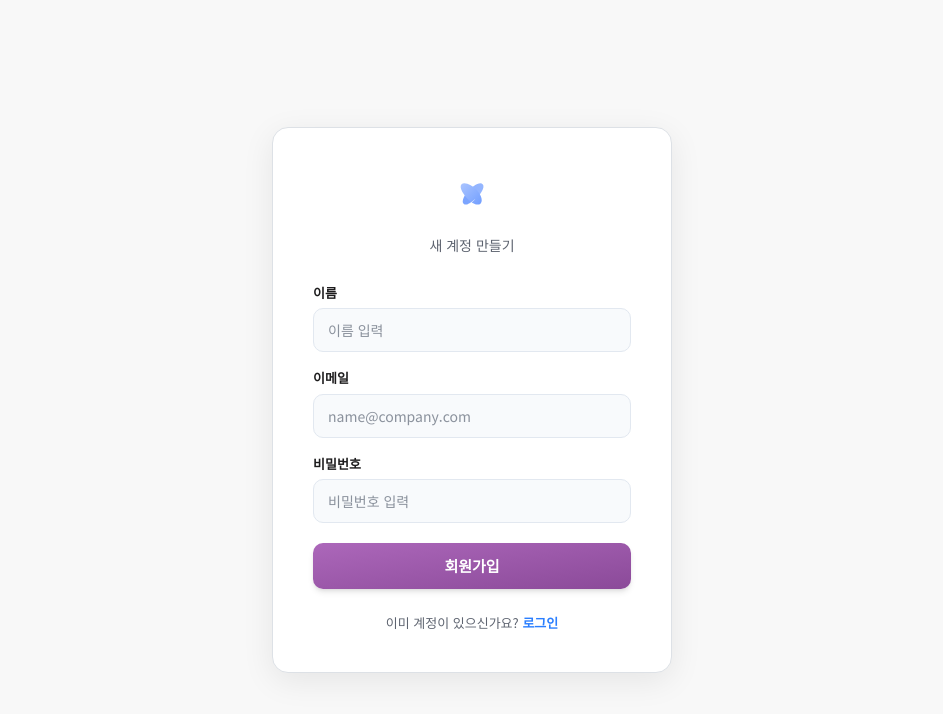
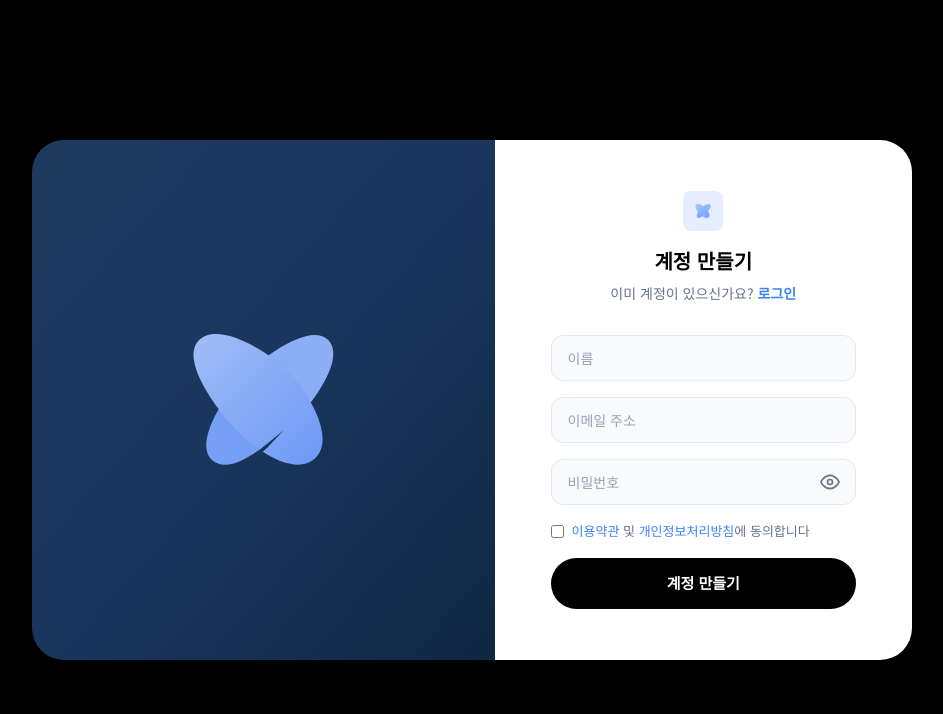
Before and after one commit to emax-project/MESSAGE, a React (Vite) app in the folder packages/client/: page /register in a window 1280 px wide. Shown: the top 714 px of the page, without its empty margins (168-1111 px from the left). Built offline with nearby package versions, Linux system fonts and the light colour scheme; no server answers.

Commit message:
refactor: 로그인 UI 개선

```diff
--- /dev/null
+++ b/packages/client/src/components/AuthCard.tsx
@@ -0,0 +1,43 @@
+import type { ReactNode } from 'react';
+import { cn } from '../utils/cn';
+
+const LOGO_SRC = `${import.meta.env.BASE_URL}emax-logo.svg`;
+
+type Props = {
+  children: ReactNode;
+  title: string;
+  subtext: ReactNode;
+  className?: string;
+};
+
+export function AuthCard({ children, title, subtext, className }: Props) {
+  return (
+    <div
+      className={cn(
+        'flex overflow-hidden rounded-[32px] w-full max-w-[880px] min-h-[520px] shadow-2xl',
+        className,
+      )}
+    >
+      {/* Left: visual area */}
+      <div className="hidden sm:flex flex-[1.2] min-w-0 items-center justify-center bg-gradient-to-br from-[#1e3a5f] via-[#1a365d] to-[#0f2744] p-12">
+        <img
+          src={LOGO_SRC}
+          alt=""
+          className="w-[220px] h-[220px] object-contain opacity-95"
+          aria-hidden
+        />
+      </div>
+      {/* Right: form */}
+      <div className="flex-1 min-w-[340px] flex flex-col justify-center bg-white px-10 sm:px-14 py-12">
+        <div className="flex flex-col items-center text-center mb-8">
+          <div className="w-10 h-10 mb-4 rounded-lg bg-[#7CA5FF]/20 flex items-center justify-center">
+            <img src={LOGO_SRC} alt="" className="w-6 h-6 object-contain" aria-hidden />
+          </div>
+          <h1 className="text-xl font-bold text-black">{title}</h1>
+          <p className="mt-2 text-sm text-[#64748b]">{subtext}</p>
+        </div>
+        {children}
+      </div>
+    </div>
+  );
+}
--- a/packages/client/src/pages/Login.tsx
+++ b/packages/client/src/pages/Login.tsx
@@ -1,25 +1,37 @@
 import { useState, useEffect } from 'react';
 import { Link, useNavigate } from 'react-router-dom';
 import { authApi, getBaseUrl, setBaseUrl } from '../api';
-import { useAuthStore, useThemeStore } from '../store';
+import { useAuthStore } from '../store';
 import TitleBar from '../components/TitleBar';
-import { EmaxLogo } from '../components/EmaxLogo';
-import UIButton from '../components/ui/UIButton';
+import { AuthCard } from '../components/AuthCard';
 import UITextInput from '../components/ui/UITextInput';
-import { cn } from '../utils/cn';
+
+function EyeIcon({ open }: { open: boolean }) {
+  return open ? (
+    <svg width="20" height="20" viewBox="0 0 24 24" fill="none" stroke="currentColor" strokeWidth="2" strokeLinecap="round" strokeLinejoin="round">
+      <path d="M17.94 17.94A10.07 10.07 0 0 1 12 20c-7 0-11-8-11-8a18.45 18.45 0 0 1 5.06-5.94M9.9 4.24A9.12 9.12 0 0 1 12 4c7 0 11 8 11 8a18.5 18.5 0 0 1-2.16 3.19m-6.72-1.07a3 3 0 1 1-4.24-4.24" />
+      <line x1="1" y1="1" x2="23" y2="23" />
+    </svg>
+  ) : (
+    <svg width="20" height="20" viewBox="0 0 24 24" fill="none" stroke="currentColor" strokeWidth="2" strokeLinecap="round" strokeLinejoin="round">
+      <path d="M1 12s4-8 11-8 11 8 11 8-4 8-11 8-11-8-11-8z" />
+      <circle cx="12" cy="12" r="3" />
+    </svg>
+  );
+}
 
 export default function Login() {
   const [email, setEmail] = useState('');
   const [password, setPassword] = useState('');
+  const [showPassword, setShowPassword] = useState(false);
   const [error, setError] = useState('');
   const [loading, setLoading] = useState(false);
   const [serverUrl, setServerUrl] = useState(() => getBaseUrl() || 'http://203.254.98.92:3001');
   const setAuth = useAuthStore((s) => s.setAuth);
-  const isDark = useThemeStore((s) => s.isDark);
   const navigate = useNavigate();
 
   useEffect(() => {
-    window.electronAPI?.windowResize?.(960, 700);
+    window.electronAPI?.windowResize?.(1000, 640);
   }, []);
   useEffect(() => {
     setServerUrl(getBaseUrl() || '');
@@ -47,95 +59,78 @@ export default function Login() {
   const isElectron = !!window.electronAPI;
 
   return (
-    <div className={cn('w-full min-h-screen flex flex-col', isDark ? 'bg-[#1d1c1d]' : 'bg-[#f8f8f8]')}>
-      {isElectron && <TitleBar title="EMAX" isDark={isDark} />}
+    <div className="w-full min-h-screen flex flex-col bg-black">
+      {isElectron && <TitleBar title="EMAX" isDark />}
       <div className="flex-1 flex items-center justify-center p-6">
-        <div
-          className={cn(
-            'flex flex-col items-center pt-12 px-10 pb-10 rounded-2xl w-full max-w-[400px] border',
-            isDark ? 'bg-[#222529] border-[#3a3f46] shadow-[0_8px_32px_rgba(0,0,0,0.3)]' : 'bg-white border-[#dde1e6] shadow-[0_8px_32px_rgba(0,0,0,0.08)]',
-          )}
+        <AuthCard
+          title="로그인"
+          subtext={
+            <>
+              계정이 없으신가요?{' '}
+              <Link to="/register" className="text-[#3b82f6] font-semibold no-underline hover:underline">
+                회원가입
+              </Link>
+            </>
+          }
         >
-          <div className="mb-[18px]">
-            <EmaxLogo variant={isDark ? 'light' : 'accent'} size="lg" />
-          </div>
-          <p className={cn('mb-7 text-sm', isDark ? 'text-[#a7adb4]' : 'text-[#5e6470]')}>
-            업무 메신저에 로그인
-          </p>
           <form onSubmit={handleSubmit} className="flex flex-col gap-4 w-full">
-            <div className="flex flex-col gap-1.5">
-              <label className={cn('text-[13px] font-semibold', isDark ? 'text-[#d1d2d3]' : 'text-[#1d1c1d]')}>
-                이메일
-              </label>
+            <div className="relative">
               <UITextInput
                 type="email"
-                placeholder="name@company.com"
+                placeholder="이메일 주소"
                 value={email}
                 onChange={(e) => setEmail(e.target.value)}
                 required
                 autoComplete="email"
-                className="!px-[14px] !py-[11px] !rounded-[10px]"
+                className="!px-4 !py-3 !rounded-xl !border !border-[#e2e8f0] !bg-[#f8fafc] !text-black placeholder:!text-[#94a3b8]"
               />
             </div>
-            <div className="flex flex-col gap-1.5">
-              <label className={cn('text-[13px] font-semibold', isDark ? 'text-[#d1d2d3]' : 'text-[#1d1c1d]')}>
-                비밀번호
-              </label>
+            <div className="relative">
               <UITextInput
-                type="password"
-                placeholder="비밀번호 입력"
+                type={showPassword ? 'text' : 'password'}
+                placeholder="비밀번호"
                 value={password}
                 onChange={(e) => setPassword(e.target.value)}
                 required
                 autoComplete="current-password"
-                className="!px-[14px] !py-[11px] !rounded-[10px]"
+                className="!px-4 !py-3 !pr-12 !rounded-xl !border !border-[#e2e8f0] !bg-[#f8fafc] !text-black placeholder:!text-[#94a3b8]"
               />
+              <button
+                type="button"
+                onClick={() => setShowPassword((p) => !p)}
+                className="absolute right-3 top-1/2 -translate-y-1/2 text-[#64748b] hover:text-[#334155] p-1"
+                aria-label={showPassword ? '비밀번호 숨기기' : '비밀번호 보기'}
+              >
+                <EyeIcon open={showPassword} />
+              </button>
             </div>
             {isElectron && (
               <div className="flex flex-col gap-1.5">
-                <label className={cn('text-[13px] font-semibold', isDark ? 'text-[#d1d2d3]' : 'text-[#1d1c1d]')}>
-                  서버 주소
-                </label>
+                <label className="text-[13px] font-medium text-[#64748b]">서버 주소</label>
                 <UITextInput
                   type="url"
                   placeholder="http://203.254.98.92:3001"
                   value={serverUrl}
                   onChange={(e) => setServerUrl(e.target.value)}
                   onBlur={() => { if (serverUrl.trim()) setBaseUrl(serverUrl.trim()); }}
-                  className="!px-[14px] !py-[11px] !rounded-[10px]"
+                  className="!px-4 !py-3 !rounded-xl !border !border-[#e2e8f0] !bg-[#f8fafc] !text-black placeholder:!text-[#94a3b8]"
                 />
-                <p className={cn('mt-1 text-xs', isDark ? 'text-slate-400' : 'text-slate-500')}>
-                  예: http://203.254.98.92:3001
-                </p>
               </div>
             )}
             {error && (
-              <p className={cn(
-                'px-3 py-2 rounded-lg text-[13px] leading-relaxed text-red-500',
-                isDark ? 'bg-red-500/15' : 'bg-red-500/[0.08]',
-              )}>
+              <p className="px-3 py-2 rounded-xl text-[13px] text-red-600 bg-red-50/80">
                 {error}
               </p>
             )}
-            <UIButton
+            <button
               type="submit"
               disabled={loading}
-              variant="primary"
-              className="mt-1 !px-4 !py-3 !text-[15px] !font-bold"
+              className="w-full py-3.5 rounded-full bg-black text-white font-semibold text-[15px] disabled:opacity-60 transition-opacity"
             >
               {loading ? '로그인 중...' : '로그인'}
-            </UIButton>
+            </button>
           </form>
-          <p className={cn('mt-6 text-center text-[13px]', isDark ? 'text-[#a7adb4]' : 'text-[#5e6470]')}>
-            계정이 없으신가요?{' '}
-            <Link
-              to="/register"
-              className={cn('no-underline font-semibold', isDark ? 'text-blue-300' : 'text-blue-500')}
-            >
-              회원가입
-            </Link>
-          </p>
-        </div>
+        </AuthCard>
       </div>
     </div>
   );
--- a/packages/client/src/pages/Register.tsx
+++ b/packages/client/src/pages/Register.tsx
@@ -1,25 +1,37 @@
 import { useState, useEffect } from 'react';
 import { Link, useNavigate } from 'react-router-dom';
 import { authApi } from '../api';
-import { useAuthStore, useThemeStore } from '../store';
+import { useAuthStore } from '../store';
 import TitleBar from '../components/TitleBar';
-import { EmaxLogo } from '../components/EmaxLogo';
-import UIButton from '../components/ui/UIButton';
+import { AuthCard } from '../components/AuthCard';
 import UITextInput from '../components/ui/UITextInput';
-import { cn } from '../utils/cn';
+
+function EyeIcon({ open }: { open: boolean }) {
+  return open ? (
+    <svg width="20" height="20" viewBox="0 0 24 24" fill="none" stroke="currentColor" strokeWidth="2" strokeLinecap="round" strokeLinejoin="round">
+      <path d="M17.94 17.94A10.07 10.07 0 0 1 12 20c-7 0-11-8-11-8a18.45 18.45 0 0 1 5.06-5.94M9.9 4.24A9.12 9.12 0 0 1 12 4c7 0 11 8 11 8a18.5 18.5 0 0 1-2.16 3.19m-6.72-1.07a3 3 0 1 1-4.24-4.24" />
+      <line x1="1" y1="1" x2="23" y2="23" />
+    </svg>
+  ) : (
+    <svg width="20" height="20" viewBox="0 0 24 24" fill="none" stroke="currentColor" strokeWidth="2" strokeLinecap="round" strokeLinejoin="round">
+      <path d="M1 12s4-8 11-8 11 8 11 8-4 8-11 8-11-8-11-8z" />
+      <circle cx="12" cy="12" r="3" />
+    </svg>
+  );
+}
 
 export default function Register() {
   const [email, setEmail] = useState('');
   const [password, setPassword] = useState('');
   const [name, setName] = useState('');
+  const [showPassword, setShowPassword] = useState(false);
   const [error, setError] = useState('');
   const [loading, setLoading] = useState(false);
   const setAuth = useAuthStore((s) => s.setAuth);
-  const isDark = useThemeStore((s) => s.isDark);
   const navigate = useNavigate();
 
   useEffect(() => {
-    window.electronAPI?.windowResize?.(960, 700);
+    window.electronAPI?.windowResize?.(1000, 640);
   }, []);
 
   const handleSubmit = async (e: React.FormEvent) => {
@@ -37,94 +49,82 @@ export default function Register() {
     }
   };
 
-  const isElectron = !!window.electronAPI;
-
   return (
-    <div className={cn('min-h-screen flex flex-col', isDark ? 'bg-[#1d1c1d]' : 'bg-[#f8f8f8]')}>
-      {isElectron && <TitleBar title="EMAX" isDark={isDark} />}
+    <div className="w-full min-h-screen flex flex-col bg-black">
+      {!!window.electronAPI && <TitleBar title="EMAX" isDark />}
       <div className="flex-1 flex items-center justify-center p-6">
-        <div
-          className={cn(
-            'flex flex-col items-center pt-12 px-10 pb-10 rounded-2xl w-full max-w-[400px] border',
-            isDark ? 'bg-[#222529] border-[#3a3f46] shadow-[0_8px_32px_rgba(0,0,0,0.3)]' : 'bg-white border-[#dde1e6] shadow-[0_8px_32px_rgba(0,0,0,0.08)]',
-          )}
+        <AuthCard
+          title="계정 만들기"
+          subtext={
+            <>
+              이미 계정이 있으신가요?{' '}
+              <Link to="/login" className="text-[#3b82f6] font-semibold no-underline hover:underline">
+                로그인
+              </Link>
+            </>
+          }
         >
-          <div className="mb-[18px]">
-            <EmaxLogo variant={isDark ? 'light' : 'accent'} size="lg" />
-          </div>
-          <p className={cn('mb-7 text-sm', isDark ? 'text-[#a7adb4]' : 'text-[#5e6470]')}>
-            새 계정 만들기
-          </p>
           <form onSubmit={handleSubmit} className="flex flex-col gap-4 w-full">
-            <div className="flex flex-col gap-1.5">
-              <label className={cn('text-[13px] font-semibold', isDark ? 'text-[#d1d2d3]' : 'text-[#1d1c1d]')}>
-                이름
-              </label>
             <UITextInput
               type="text"
-                placeholder="이름 입력"
+              placeholder="이름"
               value={name}
               onChange={(e) => setName(e.target.value)}
               required
               autoComplete="name"
-                className="!px-[14px] !py-[11px] !rounded-[10px]"
+              className="!px-4 !py-3 !rounded-xl !border !border-[#e2e8f0] !bg-[#f8fafc] !text-black placeholder:!text-[#94a3b8]"
             />
-            </div>
-            <div className="flex flex-col gap-1.5">
-              <label className={cn('text-[13px] font-semibold', isDark ? 'text-[#d1d2d3]' : 'text-[#1d1c1d]')}>
-                이메일
-              </label>
             <UITextInput
               type="email"
-                placeholder="name@company.com"
+              placeholder="이메일 주소"
               value={email}
               onChange={(e) => setEmail(e.target.value)}
               required
               autoComplete="email"
-                className="!px-[14px] !py-[11px] !rounded-[10px]"
+              className="!px-4 !py-3 !rounded-xl !border !border-[#e2e8f0] !bg-[#f8fafc] !text-black placeholder:!text-[#94a3b8]"
             />
-            </div>
-            <div className="flex flex-col gap-1.5">
-              <label className={cn('text-[13px] font-semibold', isDark ? 'text-[#d1d2d3]' : 'text-[#1d1c1d]')}>
-                비밀번호
-              </label>
+            <div className="relative">
               <UITextInput
-                type="password"
-                placeholder="비밀번호 입력"
+                type={showPassword ? 'text' : 'password'}
+                placeholder="비밀번호"
                 value={password}
                 onChange={(e) => setPassword(e.target.value)}
                 required
                 autoComplete="new-password"
-                className="!px-[14px] !py-[11px] !rounded-[10px]"
+                className="!px-4 !py-3 !pr-12 !rounded-xl !border !border-[#e2e8f0] !bg-[#f8fafc] !text-black placeholder:!text-[#94a3b8]"
               />
+              <button
+                type="button"
+                onClick={() => setShowPassword((p) => !p)}
+                className="absolute right-3 top-1/2 -translate-y-1/2 text-[#64748b] hover:text-[#334155] p-1"
+                aria-label={showPassword ? '비밀번호 숨기기' : '비밀번호 보기'}
+              >
+                <EyeIcon open={showPassword} />
+              </button>
             </div>
+            <p className="text-[13px] text-[#64748b]">
+              <label className="inline-flex items-center gap-2 cursor-pointer">
+                <input type="checkbox" required className="rounded border-[#e2e8f0]" />
+                <span>
+                  <a href="#" className="text-[#3b82f6] hover:underline">이용약관</a> 및{' '}
+                  <a href="#" className="text-[#3b82f6] hover:underline">개인정보처리방침</a>에 동의합니다
+                </span>
+              </label>
+            </p>
             {error && (
-              <p className={cn(
-                'px-3 py-2 rounded-lg text-[13px] leading-relaxed text-red-500',
-                isDark ? 'bg-red-500/15' : 'bg-red-500/[0.08]',
-              )}>
+              <p className="px-3 py-2 rounded-xl text-[13px] text-red-600 bg-red-50/80">
                 {error}
               </p>
             )}
-            <UIButton
+            <button
               type="submit"
               disabled={loading}
-              variant="primary"
-              className="mt-1 !px-4 !py-3 !text-[15px] !font-bold"
+              className="w-full py-3.5 rounded-full bg-black text-white font-semibold text-[15px] disabled:opacity-60 transition-opacity"
             >
-              {loading ? '가입 중...' : '회원가입'}
-            </UIButton>
+              {loading ? '가입 중...' : '계정 만들기'}
+            </button>
           </form>
-          <p className={cn('mt-6 text-center text-[13px]', isDark ? 'text-[#a7adb4]' : 'text-[#5e6470]')}>
-            이미 계정이 있으신가요?{' '}
-            <Link
-              to="/login"
-              className={cn('no-underline font-semibold', isDark ? 'text-blue-300' : 'text-blue-500')}
-            >
-              로그인
-            </Link>
-          </p>
-        </div>
+        </AuthCard>
       </div>
     </div>
   );
```
Lines whose indentation alone changed are shown as unchanged.
